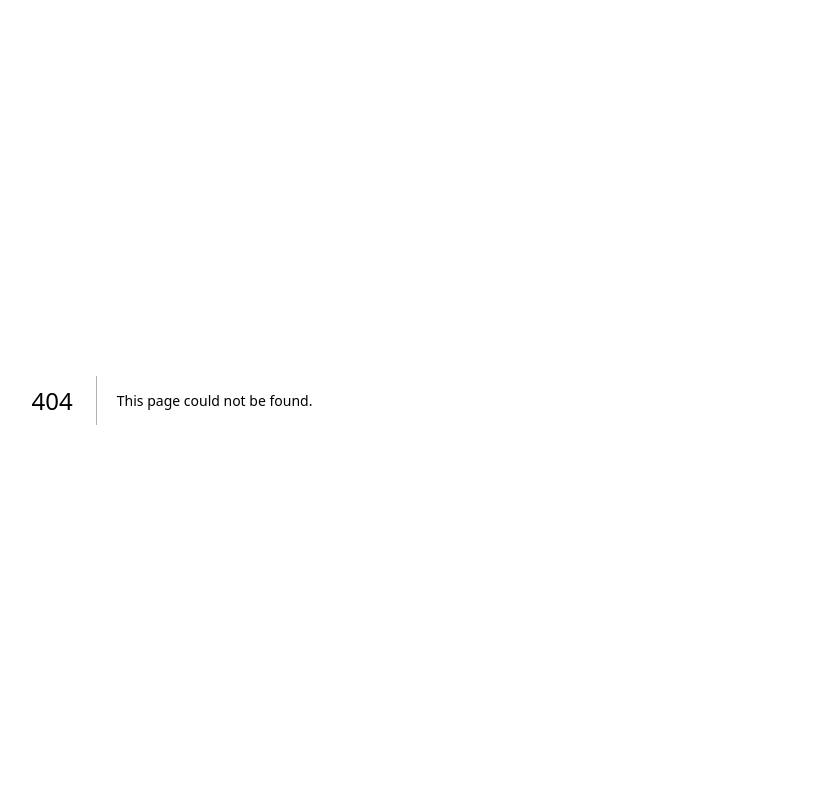
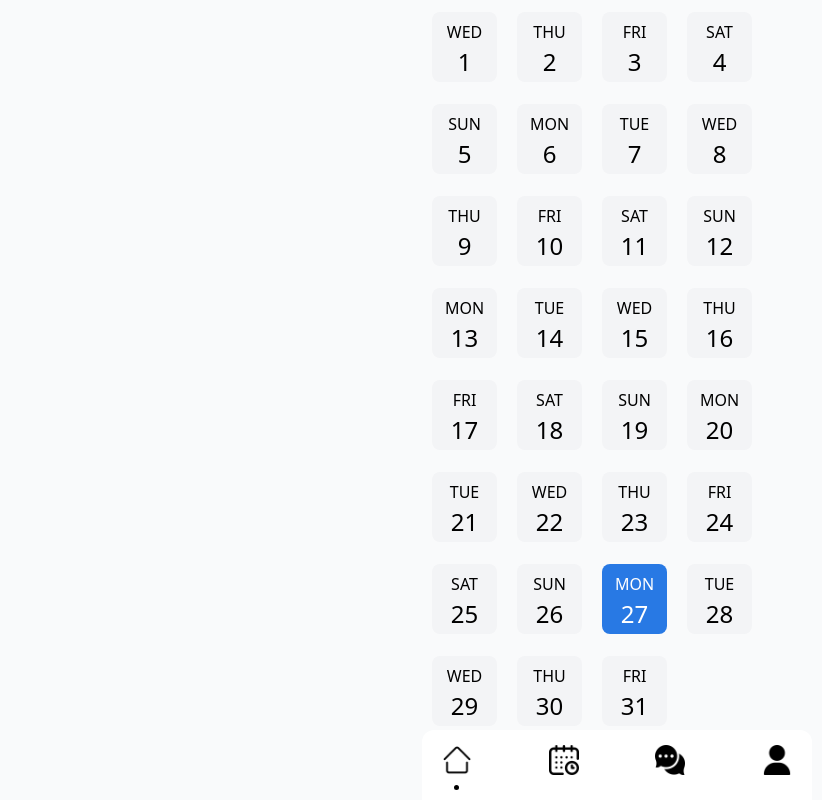
Before and after one commit to DimaOliynyk/solo-plan, a Next.js app: page /statistics in a window 1280 px wide. Before the commit this address had no page. Shown: the whole page, without its empty margins (23-845 px from the left). Built offline with nearby package versions, Linux system fonts and the light colour scheme; sample sign-in values are in the browser's storage.

Commit message:
feature: changed schedule page, added new features

```diff
--- a/package.json
+++ b/package.json
@@ -13,7 +13,8 @@
     "next": "15.5.2",
     "next-pwa": "^5.6.0",
     "react": "19.1.0",
-    "react-dom": "19.1.0"
+    "react-dom": "19.1.0",
+    "swiper": "^12.1.4"
   },
   "devDependencies": {
     "@eslint/eslintrc": "^3",
--- a/src/app/home/[slug]/page.tsx
+++ b/src/app/home/[slug]/page.tsx
@@ -2,6 +2,11 @@
 
 import Image from "next/image";
 import Link from 'next/link'
+
+import { Swiper, SwiperSlide } from 'swiper/react';
+
+// Import Swiper styles
+import 'swiper/css';
 
 import {
   useQuery,
@@ -23,27 +28,33 @@ export default function Home() {
   const [activetaskstoday, setActivetaskstoday] = useState(Number);
 
   const queryClient = useQueryClient()
-  const [weekDates, setWeekDates] = useState<Date[]>([]);
 
-  function getThisWeekDates(): Date[] {
+  function getMonthDayDetails() {
     const today = new Date();
-    setActivetasks(today.getDate())
-    const day = today.getDay(); // 0 = Sunday, 1 = Monday, ...
+    const year = today.getFullYear();
+    const month = today.getMonth();
 
-    // Shift to Monday (change +6 % 7 if your week starts on Monday)
-    const monday = new Date(today);
-    monday.setDate(today.getDate() - ((day + 6) % 7));
+    // Get total days in current month
+    const daysInMonth = new Date(year, month + 1, 0).getDate();
 
-    // Generate array of 7 dates
-    const weekDates: Date[] = [];
-    for (let i = 0; i < 5; i++) {
-      const d = new Date(monday);
-      d.setDate(monday.getDate() + i);
-      weekDates.push(d);
+    // Formatter for the day name
+    const dayNameFormatter = new Intl.DateTimeFormat('en-US', { weekday: 'long' });
+
+    const monthDetails: DayDetail[] = [];
+
+    for (let i = 1; i <= daysInMonth; i++) {
+      const date = new Date(year, month, i);
+
+      monthDetails.push({
+        dayNumber: i,
+        dayName: dayNameFormatter.format(date),
+        fullDate: date
+      });
     }
 
-    return weekDates;
+    return monthDetails;
   }
+
 
   async function deleteTask(id: string){
       const response = await fetch(`http://192.168.0.90:3001/api/tasks/${id}`, {
@@ -72,10 +83,6 @@ export default function Home() {
   }
 
 
-  useEffect(() => {
-    setWeekDates(getThisWeekDates());
-  }, []);
-
 
 
   function formatTimeNumber(time: number): string {
@@ -102,10 +109,9 @@ const completeTaskMutation = useMutation({
     if (!response.ok) throw new Error('Failed to complete task');
 
     const data = await response.json();
-    return data; // ✅ return parsed JSON once
+    return data;
   },
   onSuccess: () => {
-    // ✅ Invalidate the user query to refetch tasks
     queryClient.invalidateQueries({ queryKey: ['user'] });
   },
 });
@@ -115,7 +121,7 @@ const completeTaskMutation = useMutation({
   if (isLoading) return <div>Loading user...</div>;
 
   if (isError) {
-    return localStorage.removeItem("token"); // runs immediately
+    return localStorage.removeItem("token");
   }
 
   const user = data?.user;
@@ -123,16 +129,17 @@ const completeTaskMutation = useMutation({
   const personalTasksCount = user.tasks.filter(t => !t.isCompleted && t.type === 'personal').length;
   const workTasksCount = user.tasks.filter(t => !t.isCompleted && t.type === 'work').length;
 
-
+  const weekDates = getMonthDayDetails()
   return (
       <div className=" flex flex-col">
         <header className="flex flex-row ml-[20px] pt-[40px] justify-between">
           <div className="">
             <h2 className="font-medium text-[22px] font-medium">Morning, {user.username} 👋</h2>
-            <p className="font-light text-[15px]"><span className="text-red-700">{activetasksPersonal + activetasksWork} tasks </span> are waiting for you!</p>
+            <p className="font-light text-[15px] mt-[5px]"><span className="text-red-700">{activetasksPersonal + activetasksWork} tasks </span> are waiting for you!</p>
           </div>
           <Link href="/profile/user">
-            <img src={user.avatarUrl} width={50} height={50} className="w-[50px] h-[50px] mr-[20px] mt-[5px] rounded-2xl"alt="user-profile-picture"/>
+            <img src={'https://scontent-ham3-1.cdninstagram.com/v/t51.82787-19/681313361_18355499287238847_5328308778329421688_n.jpg?stp=dst-jpg_s150x150_tt6&_nc_cat=104&ccb=7-5&_nc_sid=f7ccc5&efg=eyJ2ZW5jb2RlX3RhZyI6InByb2ZpbGVfcGljLnd3dy4xMDgwLkMzIn0%3D&_nc_ohc=4sYmR3KhSt4Q7kNvwF4RAYr&_nc_oc=AdrJITA83MEbGGqsu-24wepoahl6mSFhQyu0RlNm41yHaJj__uR8iOa9xWHHwYDJ6LmFeqo0hzmafU67VI1DMBu8&_nc_zt=24&_nc_ht=scontent-ham3-1.cdninstagram.com&_nc_gid=wmTxLkCCSgpjhNt13uDE_g&_nc_ss=7b689&oh=00_Af0j5Hb3aLjweZNFRWpMiuFJ5gPR7Rk7L02eRVkuRN2c0Q&oe=69F98563'}
+            className="w-[60px] h-[60px] mr-[20px] mt-[5px] rounded-4xl"alt="user-profile-picture"/>
           </Link>
         </header>
 
@@ -142,19 +149,28 @@ const completeTaskMutation = useMutation({
 
 
             <div className="flex flex-row justify-between">
+              <Swiper
+                spaceBetween={5}
+                slidesPerView={5}
+                onSlideChange={() => console.log('slide change')}
+                onSwiper={(swiper) => console.log(swiper)}
+              >
                   {weekDates.map((date, idx) => (
+                    <SwiperSlide className="mr-[0px]">
                     <button
                             key={idx}
-                        onClick={() => setActive(date.getDate())}
+                            onClick={() => setActive(date.dayNumber)}
                             type="button"
                             className={`mt-[12px] w-[65px] h-[70px] bg-[#2879E4] rounded-lg text-center transition-colors
-                            ${active === date.getDate() ? "bg-[#2879E4] text-white" : "bg-gray-100 text-black"}`}
+                                ${active === date.dayNumber ? "bg-[#2879E4] text-white" : "bg-gray-100 text-black"}`}
                             >
-                        <p className="pt-[5px] font-light uppercase">{date.toLocaleDateString("en-US", { weekday: "short" })}</p>
-                        <p className="pt-[0] text-[24px]">{date.getDate()}</p>
+                            <p className="pt-[5px] font-light uppercase">{date.dayName.slice(0,3)}</p>
+                            <p className="pt-[0] text-[24px]">{date.dayNumber}</p>
                     </button>
 
+                  </SwiperSlide>
                   ))}
+              </Swiper>
             </div>
           </div>
 
@@ -213,13 +229,13 @@ const completeTaskMutation = useMutation({
                                       <div className="flex flex-row mt-[10px]">
                                           <div>
                                           <p>Start Time</p>
-                                          <p className="text-gray-500">{formatTimeNumber(e.time)}</p>
+                                          <p className="text-gray-500">{e.time}</p>
                                           </div>
                                           <div className="ml-[40px]">
                                           <p>Duration</p>
                                           <p className="text-gray-500">{e.duration} Minutes</p>
                                           </div>
-                                          <img src="/icons8-done.svg" className="w-[30px] h-[30px] ml-[97px] mt-[10px]" onClick={() => completeTaskMutation.mutate(e.id)}/>
+                                          <img src="/icons8-done.svg" className="w-[30px] h-[30px] ml-[87px] mt-[10px]" onClick={() => completeTaskMutation.mutate(e.id)}/>
                                       </div>
                                       </div>
                                   </div>
--- a/src/app/newtaskcreate/[slug]/page.tsx
+++ b/src/app/newtaskcreate/[slug]/page.tsx
@@ -101,7 +101,6 @@ export default function Newtaskcreate(){
         }
     };
 
-    console.log(date)
 
 
     return(
--- a/src/app/schedule/[slug]/page.tsx
+++ b/src/app/schedule/[slug]/page.tsx
@@ -3,9 +3,14 @@
 import Image from "next/image";
 import Link from "next/link";
 
-import { useState, useEffect } from "react";
+import { useState, useEffect, act } from "react";
 
 import { useUser } from '../../../hooks/useUser';
+import { Swiper, SwiperSlide } from 'swiper/react';
+
+// Import Swiper styles
+import 'swiper/css';
+
 
 import {
   useQuery,
@@ -17,7 +22,6 @@ import {
 
 export default function Schedule(){
     const [active, setActive] = useState(new Date().getDate());
-    const [weekDates, setWeekDates] = useState<Date[]>([]);
     const [activetasks, setActivetasks] = useState(Number);
     const [activetasksPersonal, setActivetasksPersonal] = useState(0)
     const [activetasksWork, setActivetasksWork] = useState(0)
@@ -25,58 +29,30 @@ export default function Schedule(){
 
   const queryClient = useQueryClient()
 
-  // async function getUser(){
-  //     const response = await fetch('https://solo-plan-server.onrender.com/api/auth/me', {
-  //       method: 'GET',
-  //       headers: {
-  //         'Content-Type': 'application/json',
-  //         'Authorization': `Bearer ${localStorage.getItem("token")}`
-  //       },
-  //     })
+  function getMonthDayDetails() {
+      const today = new Date();
+      const year = today.getFullYear();
+      const month = today.getMonth();
 
-  //     if(response.ok){
-  //       const data = await response.json();
+      // Get total days in current month
+      const daysInMonth = new Date(year, month + 1, 0).getDate();
 
-  //       let actP = 0
-  //       let actW = 0
-  //       data.user.tasks.map((e) => {
-  //         console.log(222)
-  //         if(e.type === "personal"){
-  //           actP = actP + 1
-  //         }
+      // Formatter for the day name
+      const dayNameFormatter = new Intl.DateTimeFormat('en-US', { weekday: 'long' });
 
-  //         else if(e.type === "work"){
-  //           actW = actW + 1
-  //         }
-  //       })
-  //       setActivetasksWork(actW)
-  //       setActivetasksPersonal(actP)
-  //       setUser(data.user)
-  //       console.log(data)
-  //     }
-  // }
+      const monthDetails: DayDetail[] = [];
 
+      for (let i = 1; i <= daysInMonth; i++) {
+        const date = new Date(year, month, i);
 
-    function getThisWeekDates(): Date[] {
-        const today = new Date();
-        setActivetasks(today.getDate())
-        console.log(today.getDate())
-        console.log(activetasks)
-        const day = today.getDay(); // 0 = Sunday, 1 = Monday, ...
-
-        // Shift to Monday (change +6 % 7 if your week starts on Monday)
-        const monday = new Date(today);
-        monday.setDate(today.getDate() - ((day + 6) % 7));
-
-        // Generate array of 7 dates
-        const weekDates: Date[] = [];
-        for (let i = 0; i < 5; i++) {
-          const d = new Date(monday);
-          d.setDate(monday.getDate() + i);
-          weekDates.push(d);
+        monthDetails.push({
+          dayNumber: i,
+          dayName: dayNameFormatter.format(date),
+          fullDate: date
+        });
       }
 
-        return weekDates;
+      return monthDetails;
   }
 
     async function deleteTask(id: string){
@@ -133,9 +109,6 @@ export default function Schedule(){
         return `${hours}:${minutes}`;
     }
 
-    useEffect(() => {
-        setWeekDates(getThisWeekDates());
-    }, []);
 
   function getWeekdayFromDateNumber(dayNumber: number, month = new Date().getMonth(), year = new Date().getFullYear()): string {
     const date = new Date(year, month, dayNumber);
@@ -175,76 +148,103 @@ export default function Schedule(){
     return <div>Error: {error?.message}</div>;
   }
 
+  const hours = Array.from({ length: 24 }, (_, i) => i);
+
+  const weekDates = getMonthDayDetails()
+
+  const calculateTop = (timeString) => {
+    // Разделяем строку "10:00" на часы и минуты
+    const [hours, minutes] = timeString.split(':').map(Number);
+
+    const hourHeight = 64; // Высота одного часа h-16
+    const minuteHeight = 64 / 60;
+
+    // Считаем отступ от самого верха
+    return (hours * hourHeight) + (minutes * minuteHeight);
+  };
+
   const user = data?.user;
 
+  console.log(active)
   console.log(user.tasks)
         return(
             <div className="flex flex-col min-h-screen">
-                <main className="flex-grow ml-[20px] mt-[28px] mr-[20px]">
-                    <div>
-                        <h3 className="font-medium text-[22px]">Activities</h3>
-
+                <main className="flex-grow ml-[20px] mt-[38px] mr-[20px]">
                       <div className="flex flex-row justify-between">
+                        <Swiper
+                          spaceBetween={5}
+                          slidesPerView={5}
+                          onSlideChange={() => console.log('slide change')}
+                          onSwiper={(swiper) => console.log(swiper)}
+                        >
                             {weekDates.map((date, idx) => (
+                              <SwiperSlide className="mr-[0px]">
                               <button
                                       key={idx}
-                                onClick={() => setActive(date.getDate())}
+                                      onClick={() => setActive(date.dayNumber)}
                                       type="button"
                                       className={`mt-[12px] w-[65px] h-[70px] bg-[#2879E4] rounded-lg text-center transition-colors
-                                    ${active === date.getDate() ? "bg-[#2879E4] text-white" : "bg-gray-100 text-black"}`}
+                                          ${active === date.dayNumber ? "bg-[#2879E4] text-white" : "bg-gray-100 text-black"}`}
                                       >
-                                <p className="pt-[5px] font-light uppercase">{date.toLocaleDateString("en-US", { weekday: "short" })}</p>
-                                <p className="pt-[0] text-[24px]">{date.getDate()}</p>
+                                      <p className="pt-[5px] font-light uppercase">{date.dayName.slice(0,3)}</p>
+                                      <p className="pt-[0] text-[24px]">{date.dayNumber}</p>
                               </button>
 
+                            </SwiperSlide>
                             ))}
+                        </Swiper>
+                      </div>
+
+                      <div className="flex flex-col rounded-xl mt-[20px]">
+                        {/* Заголовок с датой из твоего макета */}
+                      <div className="mb-6">
+                        <h2 className="text-[22px] font-medium">Day</h2>
+                        <p className="text-gray-500">Sunday, {active}</p>
+                      </div>
+
+                      <div className="relative">
+                        <div>
+                          {hours.map((hour) => (
+                            <div key={hour} className="flex h-16 group border-t border-gray-100">
+                              <div className="w-16 text-right pr-4 text-xs text-gray-400 pt-[-6px]">
+                                {`${hour.toString().padStart(2, '0')}:00`}
+                              </div>
+                              <div className="flex-1 relative group-hover:bg-gray-50/50 transition-colors" />
+                            </div>
+                          ))}
+                        </div>
+
+                        <div className="absolute inset-0 ml-16 pointer-events-none">
+                          {/* Контейнер-обертка, чтобы задачи позиционировались относительно всего списка часов */}
+                          <div className="relative h-full">
+                            {user.tasks
+                              .filter(e => !e.isCompleted && Number(new Date(e.date).getDate()) === active)
+                              .map((e) => (
+                                <div
+                                  key={e.id}
+                                  style={{
+                                    top: `${calculateTop(e.time)}px`,
+                                    height: `${e.duration * (64/60)}px`
+                                  }}
+                                  className="absolute left-2 right-4 bg-white border-l-4 border-blue-500 shadow-sm p-2 pointer-events-auto rounded-md flex flex-row justify-between"
+                                >
+                                  <p className="text-xs font-bold truncate">{e.name}</p>
+
+                                  <img src="/icons8-done.svg" className="w-[15px] h-[15px] ml-[97px] mt-[0]" onClick={() => completeTaskMutation.mutate(e.id)}/>
+                                </div>
+                              ))
+                            }
                           </div>
                         </div>
 
-                    <div className="mt-[40px]">
-                        <h3 className="font-medium text-[22px]">Day</h3>
-                        <p className="font-light text-[16px]">{getWeekdayFromDateNumber(active)}, December {active}</p>
-
-
-                       <div className="m-auto flex flex-col mt-[25px]">
-                            {user.tasks.sort((a, b) => new Date(a.time).getTime() - new Date(b.time).getTime()).map((e) => {
-                            const date = new Date(e.date);
-                            const day = date.getDate(); // 26
-
-                            console.log(day)
-                            console.log(`active ${active}`)
-                            if(e.isCompleted === true){
-                              if(Number(day) === active){
-                                  return(
-                                  <div key={e.id} className="w-[360px] h-[140px] bg-white rounded-md mb-[20px] pt-[10px] flex flex-row">
-                                      <div className={`w-[4px] h-[50px] rounded-r-2xl ${e.type === "personal" ? "bg-[#2879E4]" : "bg-red-700"}`}>
-
+                        {/* Индикатор текущего времени (для примера) */}
+                        {/* top должен рассчитываться динамически в зависимости от времени */}
+                        <div
+                          className="absolute left-16 right-0 border-t-2 border-blue-500 z-10 flex items-center"
+                          style={{ top: '345px' }} // Пример статического позиционирования
+                        >
+                          <div className="w-2 h-2 bg-blue-500 rounded-full -ml-1" />
                         </div>
-                                      <div className="pl-[20px] w-[100%]">
-
-                                      <div className="flex flex-row justify-between">
-                                          <p className="text-xl font-semibold capitalize mb-[0px]">{e.name}</p>
-                                          <img src="/icons8-delete.svg" className="w-[30px] h-[30px] ml-[80px] mt-[5px] mr-[20px]" onClick={() => deleteTask(e.id)}/>
-                                      </div>
-                                      <p className="text-gray-500 mt-[5px]">{e.type} To-do</p>
-
-                                      <div className="flex flex-row mt-[10px]">
-                                          <div>
-                                          <p>Start Time</p>
-                                          <p className="text-gray-500">{formatTimeNumber(e.time)}</p>
-                                          </div>
-                                          <div className="ml-[40px]">
-                                          <p>Duration</p>
-                                          <p className="text-gray-500">{e.duration} Minutes</p>
-                                          </div>
-                                          <img src="/icons8-cross.svg" className="w-[30px] h-[30px] ml-[97px] mt-[10px]" onClick={() => completeTaskMutation.mutate(e.id)}/>
-                                      </div>
-                                      </div>
-                                  </div>
-                                  )
-                              }
-                            }
-                            })}
                       </div>
                     </div>
                 </main>
--- /dev/null
+++ b/src/app/statistics/page.tsx
@@ -0,0 +1,78 @@
+"use client";
+
+import { FormEvent, useEffect, useState } from "react";
+import { useRouter } from "next/navigation";
+import Link from 'next/link'
+
+interface DayDetail {
+  dayNumber: number;
+  dayName: string;
+  fullDate: Date;
+}
+
+export default function Statisticreport() {
+  const [active, setActive] = useState(new Date().getDate());
+
+  function getMonthDayDetails(): DayDetail[] {
+    const today = new Date();
+    const year = today.getFullYear();
+    const month = today.getMonth();
+
+    // Get total days in current month
+    const daysInMonth = new Date(year, month + 1, 0).getDate();
+
+    // Formatter for the day name
+    const dayNameFormatter = new Intl.DateTimeFormat('en-US', { weekday: 'long' });
+
+    const monthDetails: DayDetail[] = [];
+
+    for (let i = 1; i <= daysInMonth; i++) {
+      const date = new Date(year, month, i);
+
+      monthDetails.push({
+        dayNumber: i,
+        dayName: dayNameFormatter.format(date),
+        fullDate: date
+      });
+    }
+
+    return monthDetails;
+  }
+
+  const days = getMonthDayDetails()
+
+  return (
+    <>
+      <div className="m-auto">
+        {days.map((date, idx) => (
+          <button
+            key={idx}
+            onClick={() => setActive(date.dayNumber)}
+            type="button"
+            className={`mt-[12px] w-[65px] h-[70px] bg-[#2879E4] rounded-lg text-center transition-colors m-[10px]
+                        ${active === date.dayNumber ? "bg-[#2879E4] text-white" : "bg-gray-100 text-black"}`}
+            >
+              <p className="pt-[5px] font-light uppercase">{date.dayName.slice(0, 3)}</p>
+              <p className="pt-[0] text-[24px]">{date.dayNumber}</p>
+          </button>
+        ))}
+      </div>
+        <footer className="w-[390px] h-[70px] bg-white rounded-t-xl justify-between fixed bottom-0 flex flex-row m-auto pt-[15px] pb-[10px]">
+          <Link href="/home/user" className="ml-[20px]">
+            <img src="/house.png" className="w-[30px] h-[30px]"/>
+            <div className="w-[5px] h-[5px] rounded-[50%] bg-black ml-[12px] mt-[10px]"></div>
+          </Link>
+          <Link href="/schedule/user" className="">
+            <img src="/calendar.png" className="w-[30px] h-[30px]"/>
+          </Link>
+          <Link href="#" className="">
+            <img src="/chat.png" className="w-[30px] h-[30px]"/>
+          </Link>
+          <Link href="/profile/user" className="mr-[20px]">
+            <img src="/user.png" className="w-[30px] h-[30px]"/>
+          </Link>
+        </footer>
+    </>
+
+  );
+}
```
Also changed, not shown: src/app/profile/[slug]/page.tsx (+7 -6 lines), 1 other file (tests, documents, lock files or other folders). Lines whose indentation alone changed are shown as unchanged.
